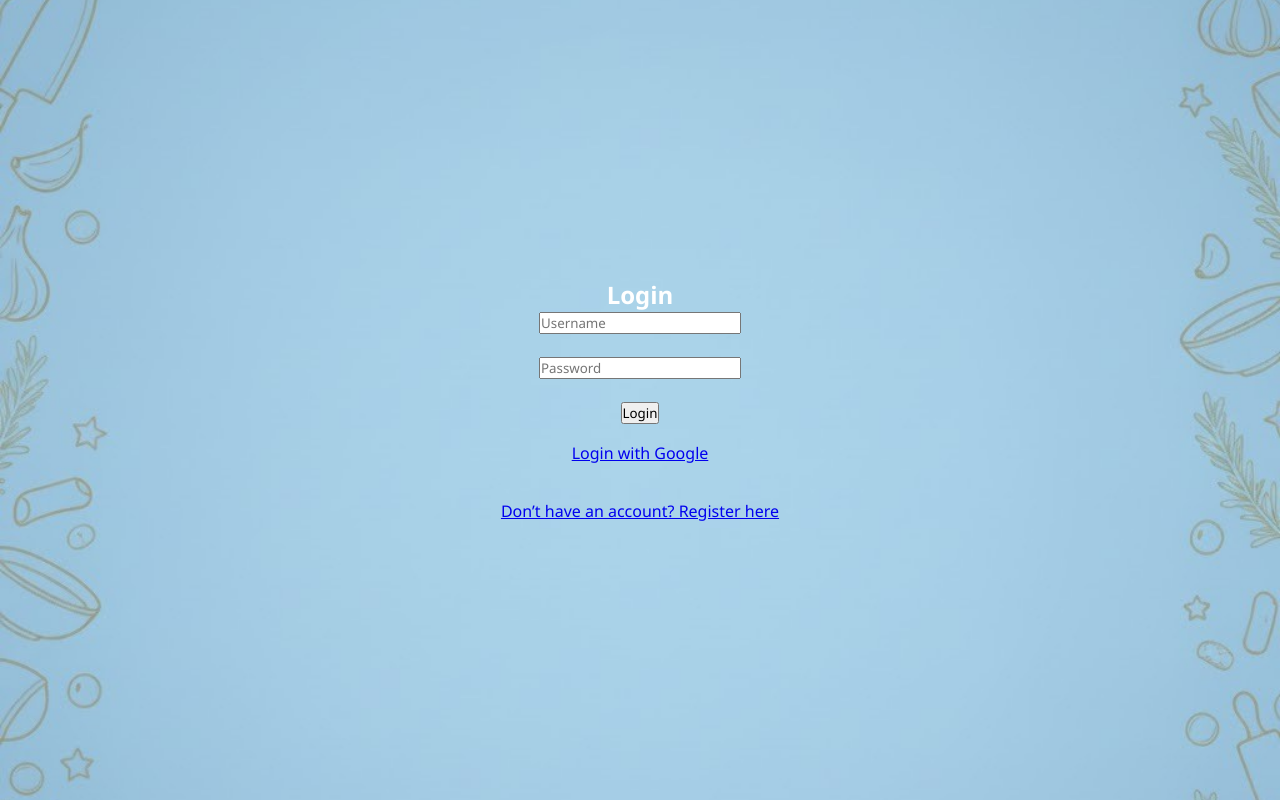
After one commit to Gabberz320/Python_pantry, a Flask app: page /userlogin in a window 1280 px wide. The commit adds this page. Run offline with Flask 3, Linux system fonts and the light colour scheme.

Commit message:
My latest updates before pulling

```diff
--- a/app.py
+++ b/app.py
@@ -3,44 +3,31 @@ from database.connection import init_connection_engine, db
 from sqlalchemy import text
 import os
 import pathlib
-import requests
-import random
 from dotenv import load_dotenv
 from google_auth_oauthlib.flow import Flow
 from google.oauth2 import id_token
 import google.auth.transport.requests
 
+# ---------------- APP SETUP ----------------
+app = Flask(__name__)
+load_dotenv()  # Load environment variables
 
-app = Flask(__name__)
 app.secret_key = os.getenv("SECRET_KEY") or "supersecretkey"
-
 init_connection_engine(app)
 
-# Load environment variables from a .env file (if present)
-load_dotenv()
-
-# @app.route("/test")
-# def test():
-#     result = db.session.execute(text("SELECT 1")).scalar()
-#     print(f"Test Query: {result}")
-
-# @app.route("/")
-# def index():
-#     return render_template("index.html")
-
-# if __name__ == "__main__":
-#     app.run(debug=True)
-
-
-# ---------- GOOGLE OAUTH SETUP ----------
+# ---------------- GOOGLE OAUTH SETUP ----------------
 GOOGLE_CLIENT_ID = os.getenv("GOOGLE_CLIENT_ID")
 client_secrets_file = os.path.join(pathlib.Path(__file__).parent, "client_secret.json")
-
 os.environ["OAUTHLIB_INSECURE_TRANSPORT"] = "1"
 
-# ---------------- LOGIN ----------------
-@app.route("/login")
-def login():
+# ---------------- HOME PAGE ----------------
+@app.route("/")
+def index():
+    return render_template("index.html")
+
+# ---------------- GOOGLE LOGIN ----------------
+@app.route("/google_login")
+def google_login():
     flow = Flow.from_client_secrets_file(
         client_secrets_file,
         scopes=[
@@ -48,21 +35,18 @@ def login():
             "https://www.googleapis.com/auth/userinfo.profile",
             "https://www.googleapis.com/auth/userinfo.email",
         ],
-        redirect_uri=url_for("callback", _external=True),
+        redirect_uri=url_for("google_callback", _external=True),
     )
     auth_url, state = flow.authorization_url(prompt="consent")
     session["state"] = state
     return redirect(auth_url)
 
-
-# ---------------- CALLBACK ----------------
+# ---------------- GOOGLE CALLBACK ----------------
 @app.route("/login/callback")
-def callback():
-    # Validate the 'state' parameter
+def google_callback():
     if session.get("state") != request.args.get("state"):
         return "Invalid state parameter", 400
 
-    # Rebuild flow with the same settings and redirect_uri
     flow = Flow.from_client_secrets_file(
         client_secrets_file,
         scopes=[
@@ -70,14 +54,12 @@ def callback():
             "https://www.googleapis.com/auth/userinfo.profile",
             "https://www.googleapis.com/auth/userinfo.email",
         ],
-        redirect_uri=url_for("callback", _external=True),
+        redirect_uri=url_for("google_callback", _external=True),
     )
 
-    # Exchange code for token
     flow.fetch_token(authorization_response=request.url)
     credentials = flow.credentials
 
-    # Verify ID token and extract user info
     request_session = google.auth.transport.requests.Request()
     user_info = id_token.verify_oauth2_token(
         credentials.id_token,
@@ -85,7 +67,6 @@ def callback():
         GOOGLE_CLIENT_ID,
     )
 
-    # Store info in session
     session["user"] = {
         "id": user_info.get("sub"),
         "name": user_info.get("name"),
@@ -94,8 +75,6 @@ def callback():
     }
 
     print(session["user"])
-
-    # ✅ Always return something valid
     return redirect(url_for("index"))
 
 # ---------------- LOGOUT ----------------
@@ -103,6 +82,46 @@ def callback():
 def logout():
     session.clear()
     return redirect(url_for("index"))
+
+# ---------------- MANUAL LOGIN ----------------
+@app.route("/userlogin", methods=["GET", "POST"])
+def userlogin():
+    if request.method == "POST":
+        username = request.form["username"]
+        password = request.form["password"]
+
+        # Example DB check
+        query = text("SELECT * FROM users WHERE username = :u AND password = :p")
+        result = db.session.execute(query, {"u": username, "p": password}).fetchone()
+
+        if result:
+            session["username"] = username
+            return redirect(url_for("index"))
+        else:
+            return render_template("login.html", error="Invalid username or password")
+
+    return render_template("login.html")
+
+# ---------------- REGISTER ----------------
+@app.route("/register", methods=["GET", "POST"])
+def register():
+    if request.method == "POST":
+        username = request.form["username"]
+        password = request.form["password"]
+
+        # Example insert into DB
+        query = text("INSERT INTO users (username, password) VALUES (:u, :p)")
+        db.session.execute(query, {"u": username, "p": password})
+        db.session.commit()
+
+        return redirect(url_for("userlogin"))
+
+    return render_template("register.html")
+
+# ---------------- MAIN ----------------
+if __name__ == "__main__":
+    app.run(debug=True)
+
 
 
 # ---------- SPOONACULAR API SETUP ----------
--- a/templates/index.html
+++ b/templates/index.html
@@ -22,8 +22,10 @@
             <div class="nav-links">
                 <a href="#" class="nav-link active" data-section="home">Home</a>
                 <a href="#" class="nav-link" data-section="favorites">Favorites</a>
-                <a href="#" class="nav-link" data-section="Login">Login</a>
-                </a>
+                <a href="{{ url_for('login') }}" class="btn">Login</a>
+
+
+
             </div>
         </div>
     </nav>
--- /dev/null
+++ b/templates/login.html
@@ -0,0 +1,37 @@
+<!DOCTYPE html>
+<html lang="en">
+<head>
+    <meta charset="UTF-8">
+    <title>Login</title>
+    <link rel="stylesheet" href="{{ url_for('static', filename='styles.css') }}">
+    <style>
+        /* Temporary centering, your static CSS can override this */
+        body {
+            display: flex;
+            justify-content: center;
+            align-items: center;
+            height: 100vh;
+            flex-direction: column;
+        }
+        form {
+            text-align: center;
+        }
+    </style>
+</head>
+<body>
+
+    <h2>Login</h2>
+
+    <form action="{{ url_for('userlogin') }}" method="POST">
+        <input type="text" name="username" placeholder="Username" required><br><br>
+        <input type="password" name="password" placeholder="Password" required><br><br>
+        <button type="submit">Login</button>
+    </form>
+
+    <br>
+    <a href="{{ url_for('login') }}">Login with Google</a>
+    <br><br>
+    <a href="{{ url_for('register') }}">Don’t have an account? Register here</a>
+
+</body>
+</html>
```
Also changed, not shown: templates/register.html (added, +37 -0 lines).
